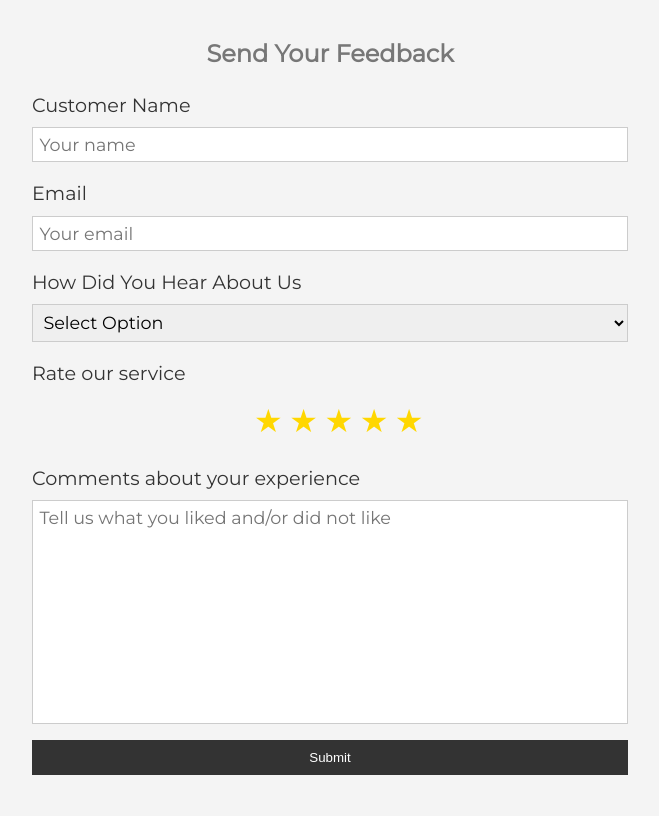
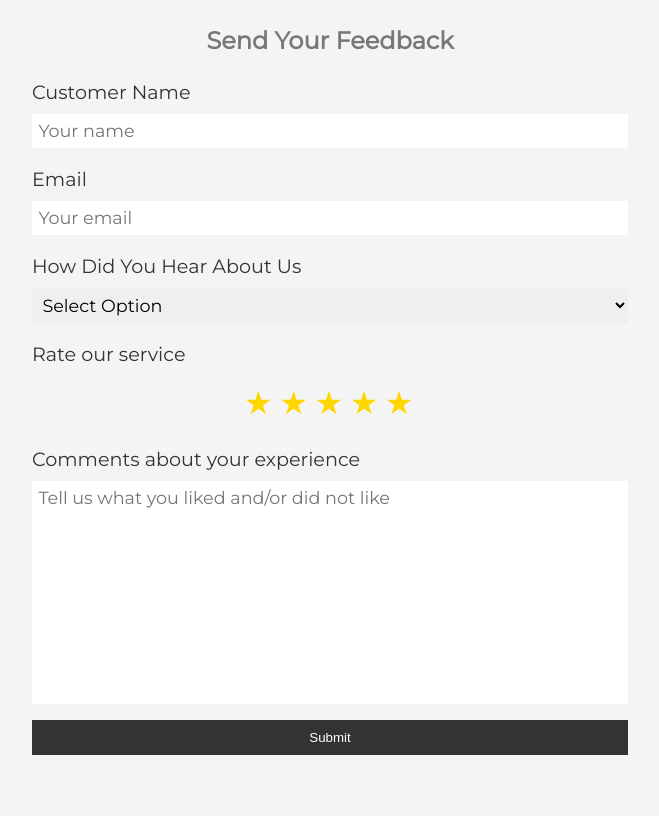
Before and after one commit to mjablonski984/Flask-Feedback-App, a Flask app: page / in a window 1280 px wide. Shown: the whole page, without its empty margins (310-969 px from the left). After the commit the page ends 755 px from the top, so only its background shows below. Run offline with Flask 2, Linux system fonts and the light colour scheme.

Commit message:
Initial commit

```diff
--- a/requirements.txt
+++ b/requirements.txt
@@ -1,6 +1,7 @@
 click==7.1.2
 Flask==1.1.2
 Flask-SQLAlchemy==2.4.1
+gunicorn==20.0.4
 itsdangerous==1.1.0
 Jinja2==2.11.2
 MarkupSafe==1.1.1
--- a/static/style.css
+++ b/static/style.css
@@ -19,14 +19,14 @@ body {
 
 .container {
 	max-width: 660px;
-	margin: 1rem auto;
+	margin: auto;
 	overflow: auto;
 	padding: 0 2rem;
 }
 
 h2 {
 	color: #777;
-	margin-top: 1.2rem;
+	margin-top: 1.4rem;
 	text-align: center;
 }
 
@@ -59,8 +59,15 @@ textarea {
 	width: 100%;
 	padding: 0.4rem;
 	font-size: 1.1rem;
-	border: 1px solid #ccc;
+	border: none;
 	font-family: 'Montserrat', sans-serif;
+}
+
+input[type='text']:focus,
+input[type='email']:focus,
+select:focus,
+textarea:focus {
+	outline: 2px solid #ccc;
 }
 
 textarea {
@@ -97,7 +104,7 @@ a:hover {
 
 .rating {
 	width: 100%;
-	max-width: 200px;
+	max-width: 180px;
 	unicode-bidi: bidi-override;
 	direction: rtl;
 	text-align: center;
```
Also changed, not shown: 2 other files.
